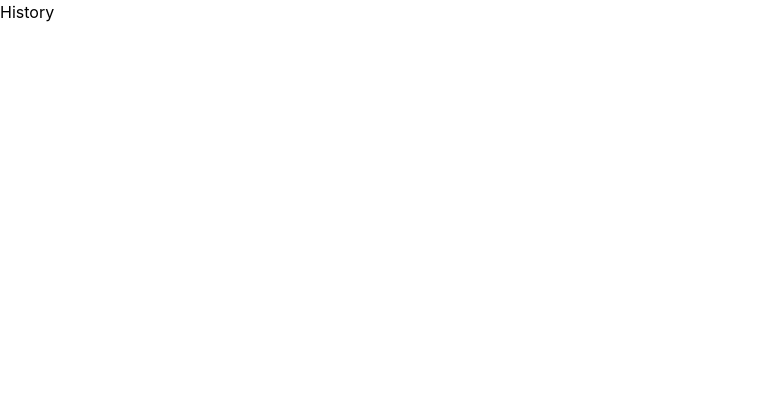
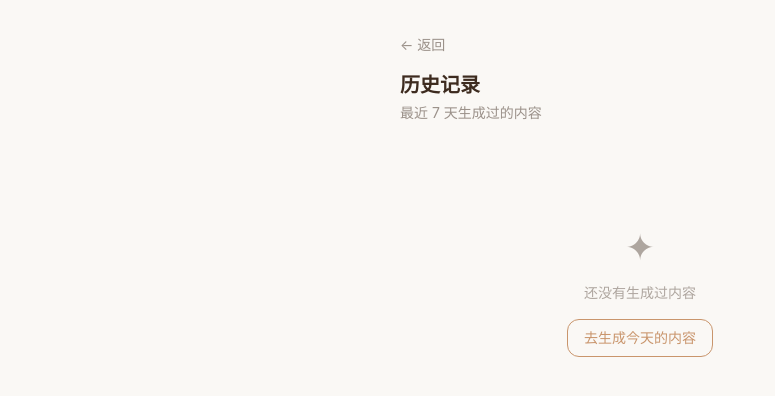
Before and after one commit to SuperYu-simiao/WeChat-pyq, a React (Vite) app: page /history in a window 1280 px wide. Shown: the top 396 px of the page, without its empty margins (0-775 px from the left). Built offline with nearby package versions, Linux system fonts and the light colour scheme.

Commit message:
feat: implement history page

```diff
--- a/src/pages/History.jsx
+++ b/src/pages/History.jsx
@@ -1 +1,95 @@
-export default function History() { return <div>History</div> }
+import { useState } from 'react'
+import { useNavigate } from 'react-router-dom'
+import { useApp } from '../context/AppContext'
+import Layout from '../components/Layout'
+import CopyButton from '../components/CopyButton'
+
+export default function History() {
+  const navigate = useNavigate()
+  const { history } = useApp()
+  const [expanded, setExpanded] = useState(null)
+
+  return (
+    <Layout>
+      <div className="mb-6">
+        <button onClick={() => navigate(-1)} className="text-brown/50 text-sm mb-4">← 返回</button>
+        <h1 className="text-xl font-semibold text-brown">历史记录</h1>
+        <p className="text-brown/50 text-sm mt-1">最近 7 天生成过的内容</p>
+      </div>
+
+      {history.length === 0 ? (
+        <div className="text-center pt-20 text-brown/40">
+          <p className="text-4xl mb-4">✦</p>
+          <p className="text-sm">还没有生成过内容</p>
+          <button onClick={() => navigate('/generate')}
+            className="mt-4 text-rose text-sm border border-rose rounded-xl px-4 py-2 hover:bg-rose/5 transition-colors">
+            去生成今天的内容
+          </button>
+        </div>
+      ) : (
+        <div className="flex flex-col gap-3">
+          {history.map(item => (
+            <div key={item.id} className="bg-white rounded-2xl shadow-sm overflow-hidden">
+              <button
+                onClick={() => setExpanded(expanded === item.id ? null : item.id)}
+                className="w-full text-left p-4"
+              >
+                <div className="flex justify-between items-start">
+                  <div>
+                    <span className="text-xs text-brown/40 block mb-1">{item.date}</span>
+                    <span className="text-sm font-medium text-brown">
+                      {item.dailyInput.productName || '未命名产品'}
+                    </span>
+                    <p className="text-xs text-brown/60 mt-1 line-clamp-2">
+                      {item.result.content.slice(0, 50)}…
+                    </p>
+                  </div>
+                  <span className="text-brown/30 text-sm ml-2">{expanded === item.id ? '▲' : '▼'}</span>
+                </div>
+              </button>
+
+              {expanded === item.id && (
+                <div className="border-t border-brown/10 p-4 flex flex-col gap-3">
+                  <ExpandedSection title="今日发圈定位" content={item.result.positioning} />
+                  <ExpandedSection title="朋友圈正文" content={item.result.content} />
+                  <ExpandedSection title="配图顺序建议" content={item.result.imageOrder} />
+                  <div>
+                    <span className="text-xs text-brown/40 block mb-2">评论区话术</span>
+                    <div className="flex flex-col gap-2">
+                      <div className="flex justify-between items-start bg-cream rounded-xl p-3">
+                        <div>
+                          <span className="text-xs text-brown/40 block mb-1">温和版</span>
+                          <p className="text-sm text-brown">{item.result.comments.soft}</p>
+                        </div>
+                        <CopyButton text={item.result.comments.soft} />
+                      </div>
+                      <div className="flex justify-between items-start bg-cream rounded-xl p-3">
+                        <div>
+                          <span className="text-xs text-brown/40 block mb-1">轻成交版</span>
+                          <p className="text-sm text-brown">{item.result.comments.sales}</p>
+                        </div>
+                        <CopyButton text={item.result.comments.sales} />
+                      </div>
+                    </div>
+                  </div>
+                </div>
+              )}
+            </div>
+          ))}
+        </div>
+      )}
+    </Layout>
+  )
+}
+
+function ExpandedSection({ title, content }) {
+  return (
+    <div>
+      <div className="flex justify-between items-center mb-1">
+        <span className="text-xs text-brown/40">{title}</span>
+        <CopyButton text={content} />
+      </div>
+      <p className="text-sm text-brown whitespace-pre-line">{content}</p>
+    </div>
+  )
+}
```
